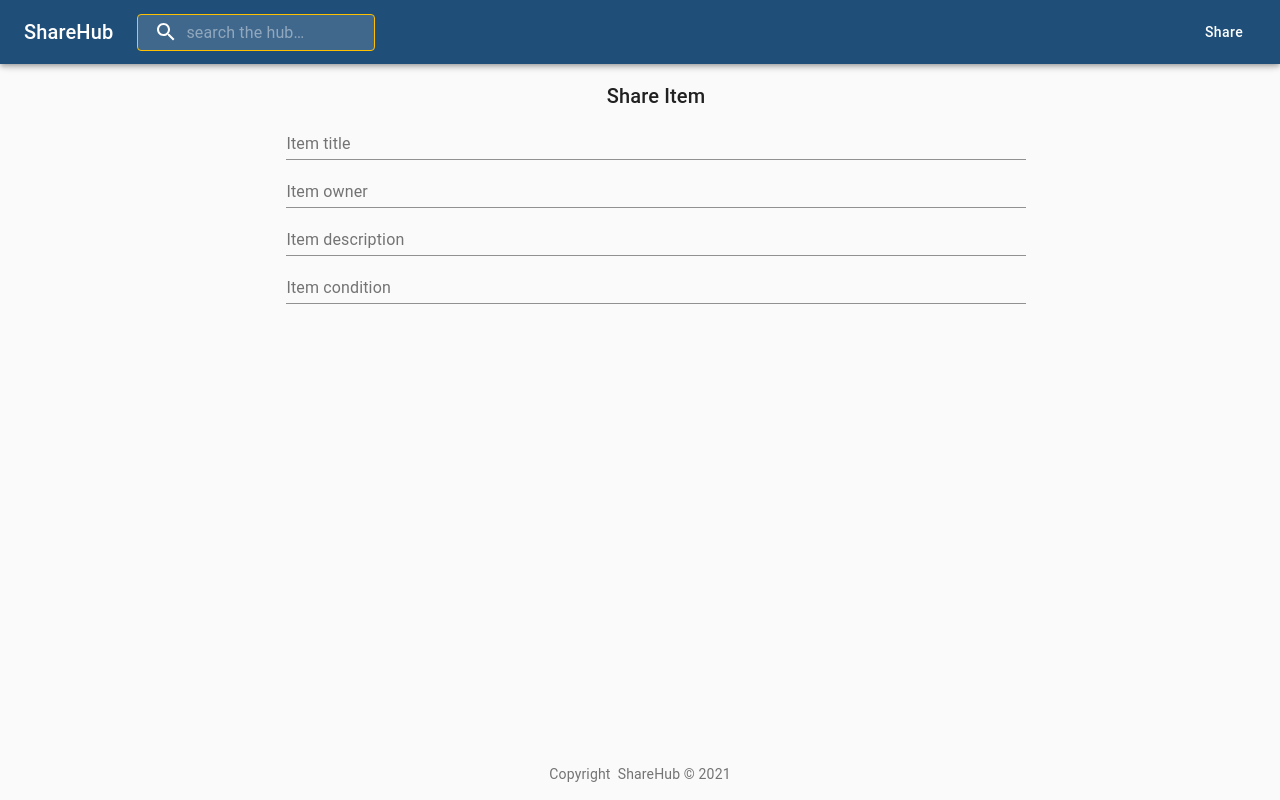
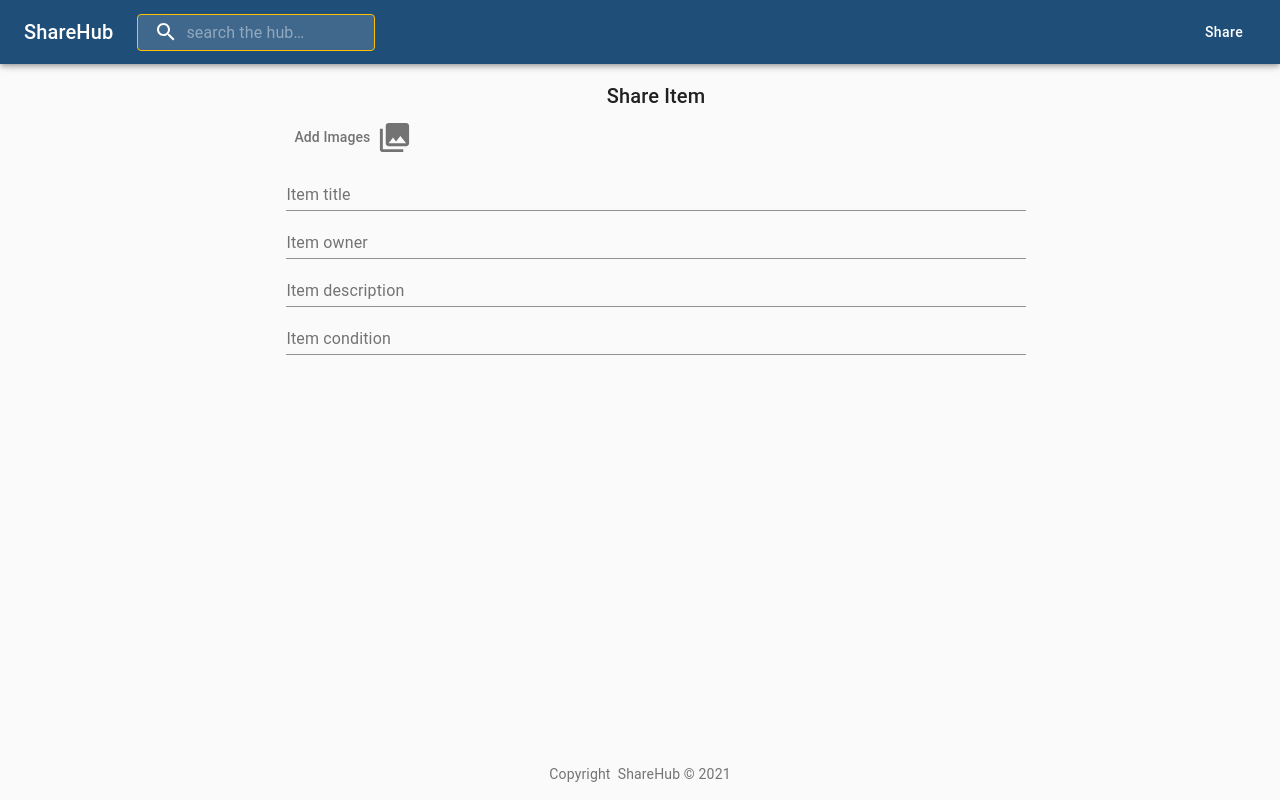
Before and after one commit to NataEn/ShareMyThing, a React (Create React App) app in the folder client/: page /items/addItem in a window 1280 px wide. Built offline with nearby package versions, Linux system fonts and the light colour scheme.

Commit message:
creating image addition for add item form

```diff
--- a/client/src/components/AddItemForm/AddItemForm.jsx
+++ b/client/src/components/AddItemForm/AddItemForm.jsx
@@ -2,6 +2,8 @@ import React, { useState } from "react";
 import { useStyles } from "./AddItemFormStyles";
 import TextField from "@material-ui/core/TextField";
 import { Typography, Container } from "@material-ui/core";
+
+import ImagesInput from "../ImagesInput/ImagesInput";
 
 const AddItemForm = () => {
   const classes = useStyles();
@@ -16,6 +18,7 @@ const AddItemForm = () => {
         Share Item
       </Typography>
       <form className={classes.form}>
+        <ImagesInput />
         <TextField
           id="title"
           label="Item title"
```
